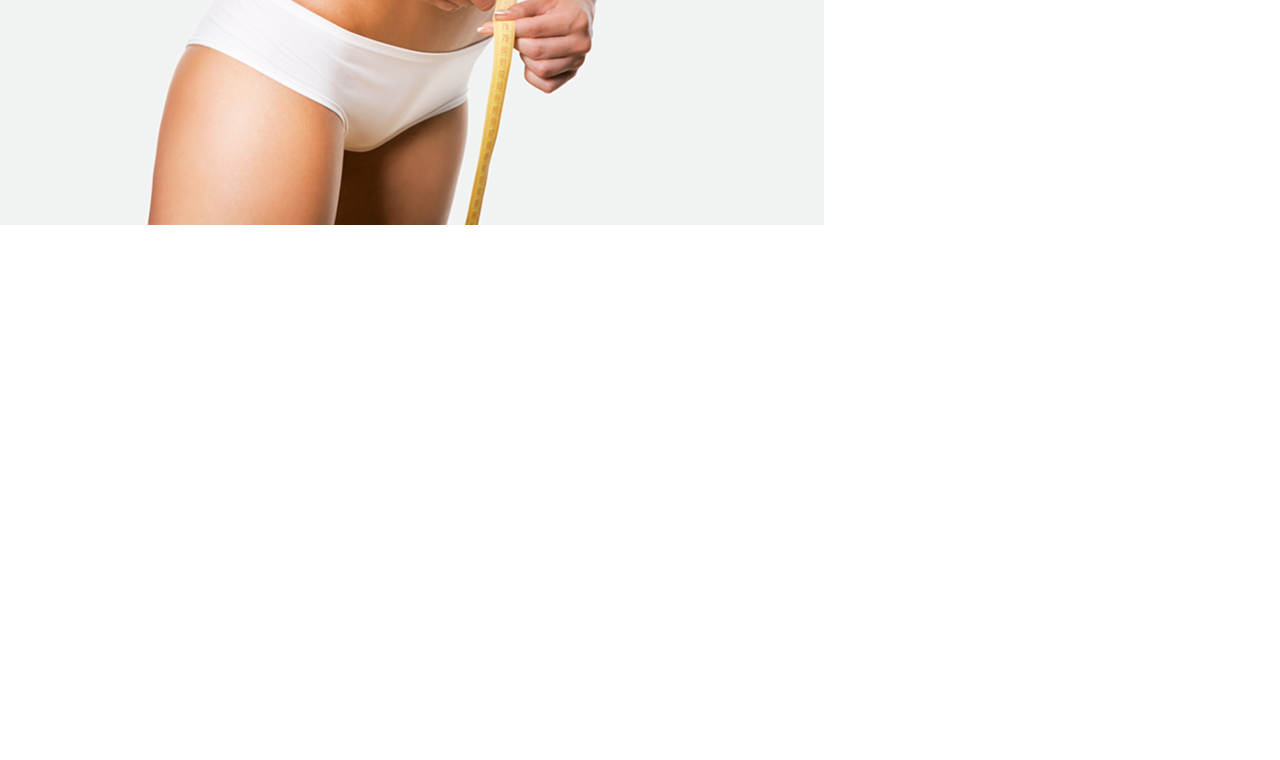
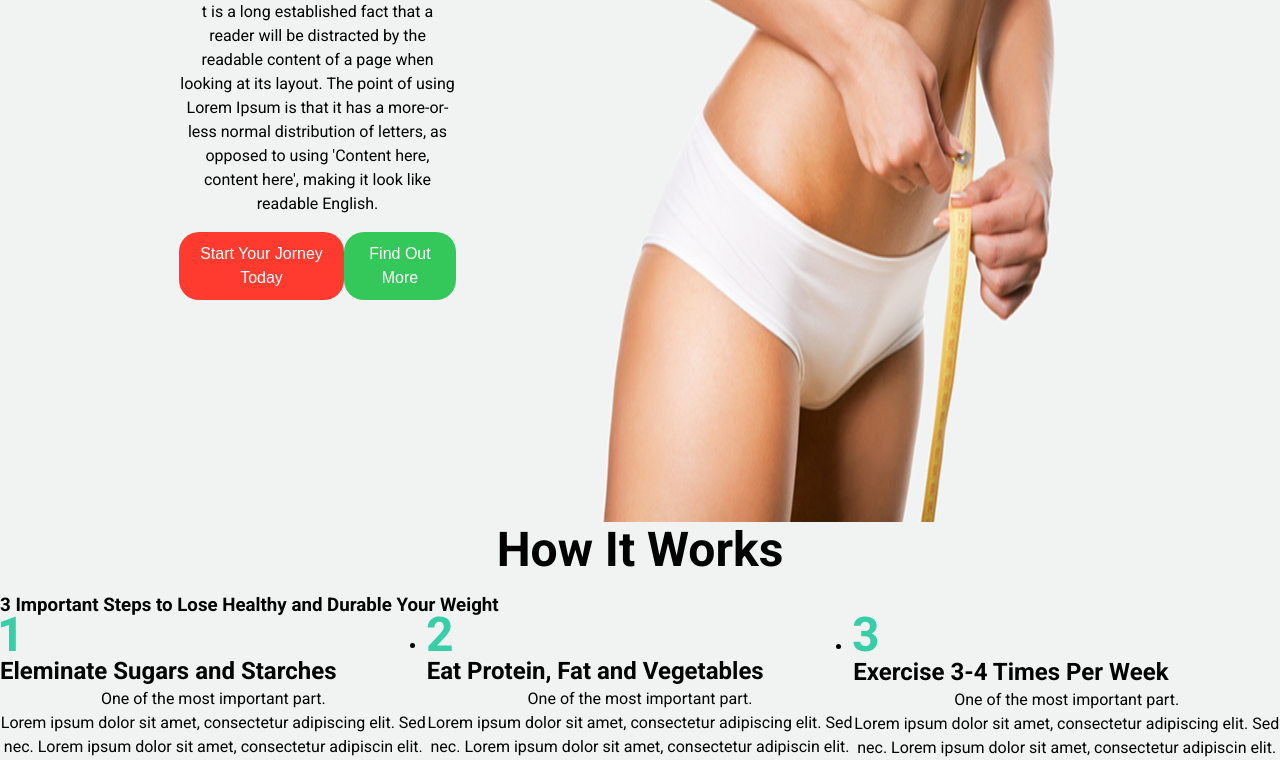
Before and after one commit to black-cat23/DZ-18, a plain HTML site: page index.html in a window 1280 px wide. Shown: the part 472-1232 px from the top of the page. Before the commit the page ends 800 px from the top, so only its background shows below. Drawn offline with Linux system fonts and the light colour scheme.

Commit message:
section work

```diff
--- a/index.html
+++ b/index.html
@@ -8,7 +8,7 @@
     <link rel="stylesheet" href="style.css">
 </head>
 
-<body>
+<body class="body">
     <header>
         <section class="logo">
             <div class="logo_container">
@@ -48,8 +48,63 @@
     </header>
     <main class="main">
         <section class="shape">
-            <img src="img/07034013-1 1.png" alt="">
+            <div class="hero_container">
+                <div class="hero_container--shape">
+
+                    <div class="hero_container--shape--title">
+                        <h1 class="hero_container--shape--title--h1">Get In Shape Faster</h1>
+                        <h1 class="hero_container--shape--title--h1">Live Your happy Life</h1>
+                        <p class="hero_container--shape--title--text">t is a long established fact that a reader will be
+                            distracted by the readable content of a
+                            page when looking at its
+                            layout. The point of using Lorem Ipsum is that it has a more-or-less normal distribution of
+                            letters, as opposed to
+                            using 'Content here, content here', making it look like readable English.</p>
+                    </div>
+                    <ul class="button_list">
+                        <li><button class="button button_1">Start Your Jorney Today</button></li>
+                        <li><button class="button_2 button">Find Out More</button></li>
+                    </ul>
+                </div>
+                <img src="img/07034013-1 1.png" alt="">
+            </div>
         </section>
+        <section class="works">
+            <div class="works_container">
+                <h1 class="hero_container--shape--title--h1">How It Works</h1>
+                <h3 class="works_container--text">3 Important Steps to Lose Healthy and Durable Your Weight</h3>
+            </div>
+            <ul class="works_container--list1">
+                <li class="works_container--list1--item">
+                    <img src="img/1.svg" alt="1">
+                    <div>
+                        <h4 class="works_container--list1--item--titleH4">Eleminate Sugars and Starches</h4>
+                        <p class="hero_container--shape--title--text">One of the most important part.</p>
+                        <p class="hero_container--shape--title--text">Lorem ipsum dolor sit amet, consectetur adipiscing elit. Sed nec. Lorem
+                            ipsum dolor sit amet, consectetur adipiscin elit.</p>
+                    </div>
+                </li>
+                <li class="works_container--list1--item">
+                    <img src="img/2.svg" alt="2">
+                    <div>
+                        <h4 class="works_container--list1--item--titleH4">Eat Protein, Fat and Vegetables</h4>
+                        <p class="hero_container--shape--title--text">One of the most important part.</p>
+                        <p class="hero_container--shape--title--text">Lorem ipsum dolor sit amet, consectetur adipiscing elit. Sed nec. Lorem
+                            ipsum dolor sit amet, consectetur adipiscin elit.</p>
+                    </div>
+                </li>
+                <li class="works_container--list1--item">
+                    <img src="img/3.svg" alt="3">
+                    <div>
+                        <h4 class="works_container--list1--item--titleH4">Exercise 3-4 Times Per Week</h4>
+                        <p class="hero_container--shape--title--text">One of the most important part.</p>
+                        <p class="hero_container--shape--title--text">Lorem ipsum dolor sit amet, consectetur adipiscing elit. Sed nec. Lorem
+                            ipsum dolor sit amet, consectetur adipiscin elit.</p>
+                    </div>
+                </li>
+            </ul>
+        </section>
+
     </main>
 </body>
 
--- a/style.css
+++ b/style.css
@@ -4,6 +4,10 @@
         padding: 0;
         margin: 0;
         box-sizing: 0;
+    }
+
+    .body{
+        font-family: Roboto;
     }
 
     .logo{
@@ -32,7 +36,7 @@
 
     }
 
-    .links_container{
+    .links_container--contancts{
         width: 100%;
         max-width: 1165px;
         margin: 0 auto;
@@ -62,7 +66,6 @@
     }
 
     .links_container--nav--link{
-        font-family: Roboto;
         font-size: 16px;
         line-height: 24px;
         letter-spacing: 0%;
@@ -71,7 +74,6 @@
     }
 
     .links_container--contancts  a{
-        font-family: Roboto;
         font-size: 16px;
         line-height: 24px;
         letter-spacing: 0%;
@@ -81,15 +83,98 @@
 
     .links_container--contancts{
         width: 100%;
-        max-width: 330px;
+         /* max-width: 33px;  */
         display: flex;
-        /* justify-content: space-between; */
+         justify-content: space-between;
     }
 
-    /* .links_list{
+    .links_list{
+        gap: 31px;
         display: flex;
-    } */
+        list-style-type: none;
+    }
 
     .links_nav--list{
+        gap: 22px;
+        list-style-type: none;
         display: flex
+
     }
+
+    .main{
+        background-color: #F1F3F2;
+
+    }
+
+    .hero_container{
+        display: flex;
+    }
+
+    .hero_container--shape{
+        padding: 72px 0 222px 179px;
+    }
+
+    .hero_container--shape--title{
+        padding-bottom: 16px;
+    }
+
+    .hero_container--shape--title--h1{
+        font-size: 48px;
+        line-height: 56px;
+        letter-spacing: 0%;
+        text-align: center;
+        padding-bottom: 16px;
+    }
+
+    .hero_container--shape--title--text{
+        font-size: 16px;
+        line-height: 24px;
+        letter-spacing: 0%;
+        text-align: center;
+
+    }
+
+    .button_list{
+        list-style-type: none;
+        gap: 18;
+        display: flex;
+        justify-content: space-evenly
+    }
+
+    .button{
+        border-radius: 50%;
+        font-size: 16px;
+        line-height: 24px;
+        letter-spacing: 0%;
+        text-align: center;
+        padding: 10px 20px;
+        border: none;
+        border-radius: 20px;
+        font-size: 16px;
+        cursor: pointer;
+        color: white;
+    }
+
+    .button_1{
+        background-color: #FF3B30;
+        max-width: 234px;
+
+    }
+
+    .button_2{
+        background-color: #34C759;
+        max-width: 165px;
+
+    }
+
+    .works_container--list1--item--titleH4{
+        font-size: 24px;
+        line-height: 32px;
+        letter-spacing: 0%;
+
+    }
+
+    .works_container--list1{
+        display: flex ;
+        justify-content: center;
+    }
```
Also changed, not shown: img/1.svg (added), img/2.svg (added), img/3.svg (added).
